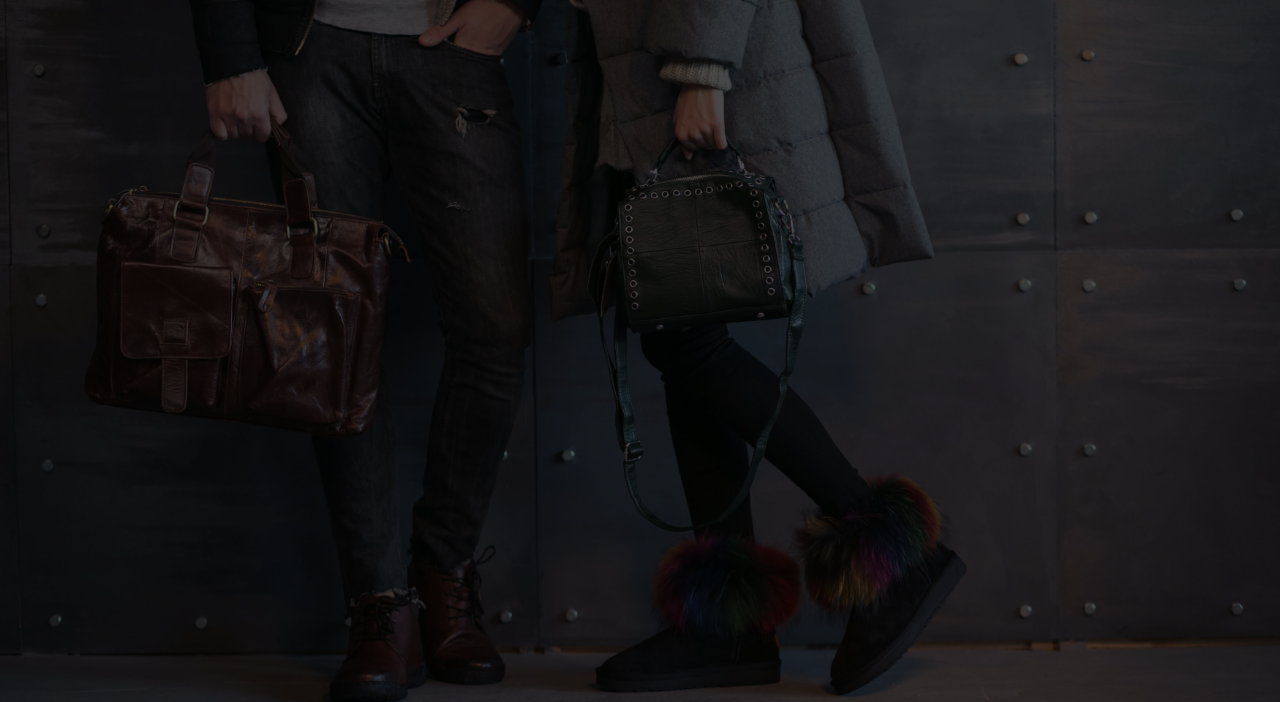
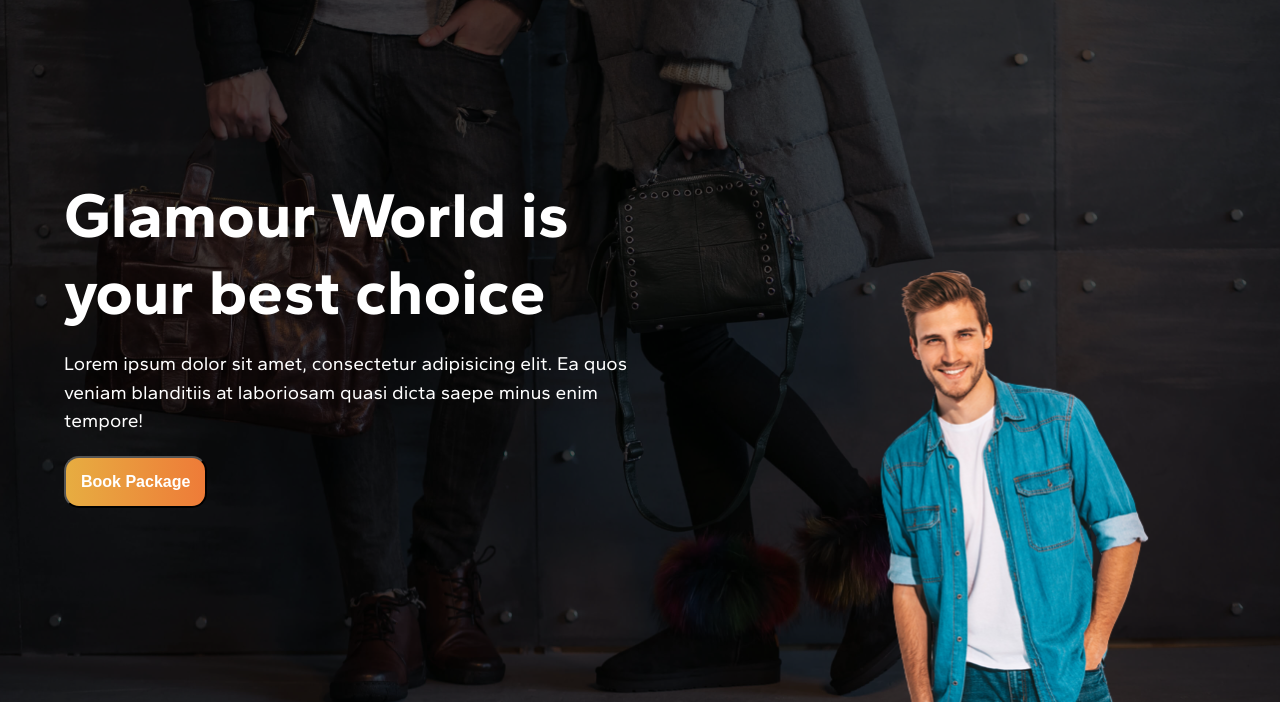
Before and after one commit to ruhulamin111/Glamour-World, a plain HTML site: page index.html in a window 1280 px wide. Shown: the part 98-800 px from the top of the page. Drawn offline with Linux system fonts and the light colour scheme.

Commit message:
added banner

```diff
--- a/index.html
+++ b/index.html
@@ -28,6 +28,22 @@
             </ul>
         </nav>
 
+        <!-- banner -->
+        <section class="container">
+            <div class="banner">
+                <div class="banner-text">
+                    <h1>Glamour World is your best choice</h1>
+                    <p>Lorem ipsum dolor sit amet, consectetur adipisicing elit. Ea quos veniam blanditiis at laboriosam
+                        quasi dicta saepe minus enim tempore!</p>
+                    <button class="primary-button">Book Package</button>
+                </div>
+                <div class="banner-img">
+                    <img src="./images/banner-img.png" alt="">
+                </div>
+            </div>
+
+        </section>
+
     </header>
 
     <!-- main part -->
--- a/style.css
+++ b/style.css
@@ -20,7 +20,6 @@ body {
 
 /* navbar style */
 header {
-    height: 100vh;
     background-image: url('./images/background.jpg');
     background-repeat: no-repeat;
     background-size: cover;
@@ -32,6 +31,7 @@ nav {
     display: flex;
     align-items: center;
     justify-content: space-between;
+    height: 80px;
 }
 
 nav ul {
@@ -55,3 +55,53 @@ nav>ul>li:hover a {
     color: #F2B84B;
     transition: color .5s ease;
 }
+
+/* banner style */
+.banner {
+    display: grid;
+    grid-template-columns: repeat(2, 1fr);
+    height: calc(100vh - 80px);
+}
+
+.banner-text {
+    display: flex;
+    flex-direction: column;
+    align-items: flex-start;
+    justify-content: center;
+}
+
+.banner-text h1 {
+    color: white;
+    font-size: 4em;
+    font-weight: 900;
+}
+
+.banner-text p {
+    color: white;
+    line-height: 1.5em;
+    font-size: 1.2em;
+    margin: 20px 0;
+}
+
+.primary-button {
+    color: white;
+    background-image: linear-gradient(90deg, #e7ad41, #ee7b38);
+    padding: 15px;
+    font-size: 1em;
+    font-weight: 600;
+    border-radius: 15px;
+}
+
+.primary-button:hover {
+    background-image: linear-gradient(90deg, #ee7b38, #e7ad41);
+}
+
+.banner-img {
+    display: flex;
+    align-items: flex-end;
+    justify-content: center;
+}
+
+.banner-img img {
+    width: 100%;
+}
```
Also changed, not shown: images/banner-img.png (added).
